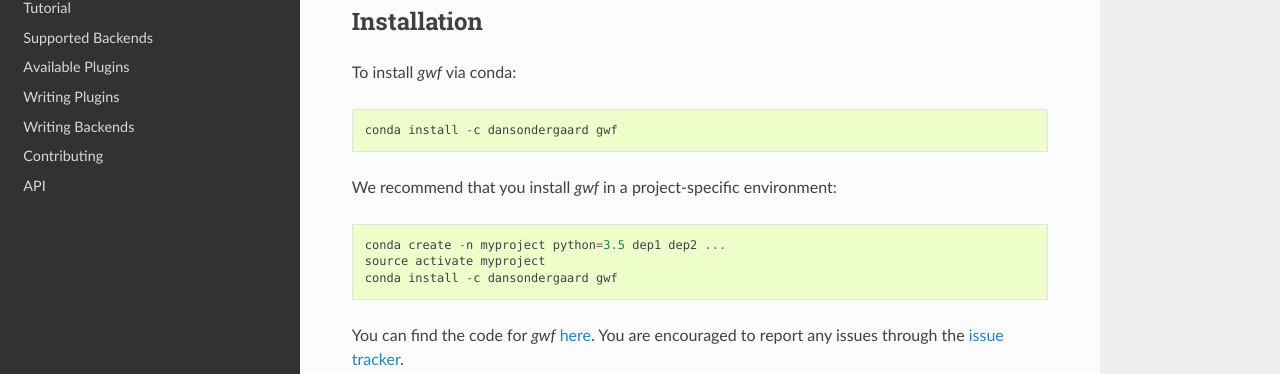
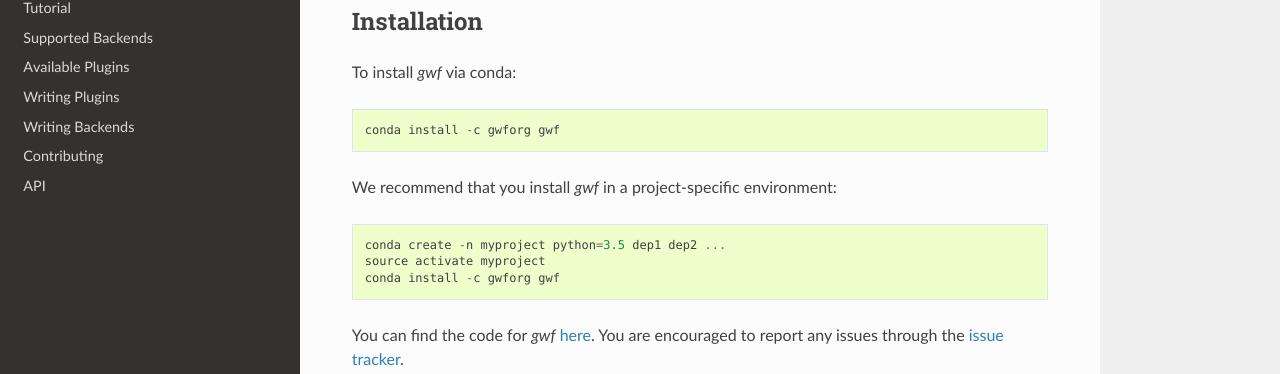
Before and after one commit to gwforg/gwf, a Sphinx documentation site: the page built from docs/index.rst, in a window 1280 px wide and 900 px high, scrolled down 426 px. Shown: the part 137-511 px from the top of the window. Built offline with Sphinx 7.4.7 and the Read the Docs theme 2.0.0, drawn with Linux system fonts in a browser that asks for light colours.

Commit message:
Get ready for move to gwforg repo and channel.

```diff
--- a/docs/index.rst
+++ b/docs/index.rst
@@ -26,17 +26,17 @@ Installation
 
 To install *gwf* via conda::
 
-    conda install -c dansondergaard gwf
+    conda install -c gwforg gwf
 
 We recommend that you install *gwf* in a project-specific environment::
 
     conda create -n myproject python=3.5 dep1 dep2 ...
     source activate myproject
-    conda install -c dansondergaard gwf
+    conda install -c gwforg gwf
 
-You can find the code for *gwf* `here <https://github.com/mailund/gwf>`_. You are
+You can find the code for *gwf* `here <https://github.com/gwforg/gwf>`_. You are
 encouraged to report any issues through the
-`issue tracker <https://github.com/mailund/gwf/issues>`_.
+`issue tracker <https://github.com/gwforg/gwf/issues>`_.
 
 Upgrading from an Older Version
 -------------------------------
@@ -74,7 +74,7 @@ API Reference
    api
 
 
-.. |cistatus| image:: https://travis-ci.org/mailund/gwf.svg?branch=master
+.. |cistatus| image:: https://travis-ci.org/gwforg/gwf.svg?branch=master
     :target: https://travis-ci.org/mailund/gwf
     :alt: Build status
 .. |docs| image:: https://readthedocs.org/projects/gwf/badge/?version=latest
@@ -89,9 +89,9 @@ API Reference
 .. |coveralls| image:: https://img.shields.io/coveralls/mailund/gwf.svg
     :target: https://coveralls.io/github/mailund/gwf
     :alt: Coverage
-.. |anacondaversion| image:: https://anaconda.org/dansondergaard/gwf/badges/version.svg
+.. |anacondaversion| image:: https://anaconda.org/gwforg/gwf/badges/version.svg
     :target: https://anaconda.org/dansondergaard/gwf
     :alt: Version of Conda package
-.. |anacondadownloads| image:: https://anaconda.org/dansondergaard/gwf/badges/downloads.svg
+.. |anacondadownloads| image:: https://anaconda.org/gwforg/gwf/badges/downloads.svg
     :target: https://anaconda.org/dansondergaard/gwf
     :alt: Downloads with Conda
```
Also changed, not shown: 2 other files.
